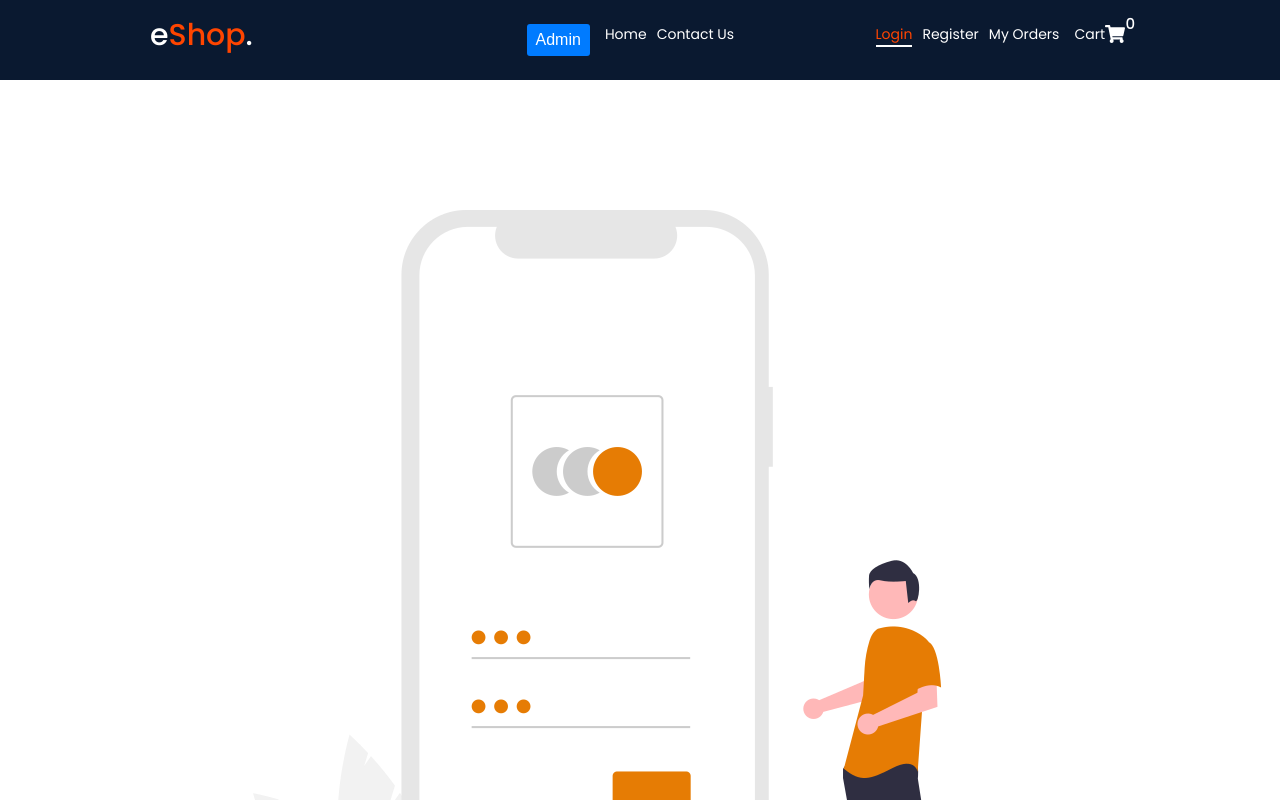
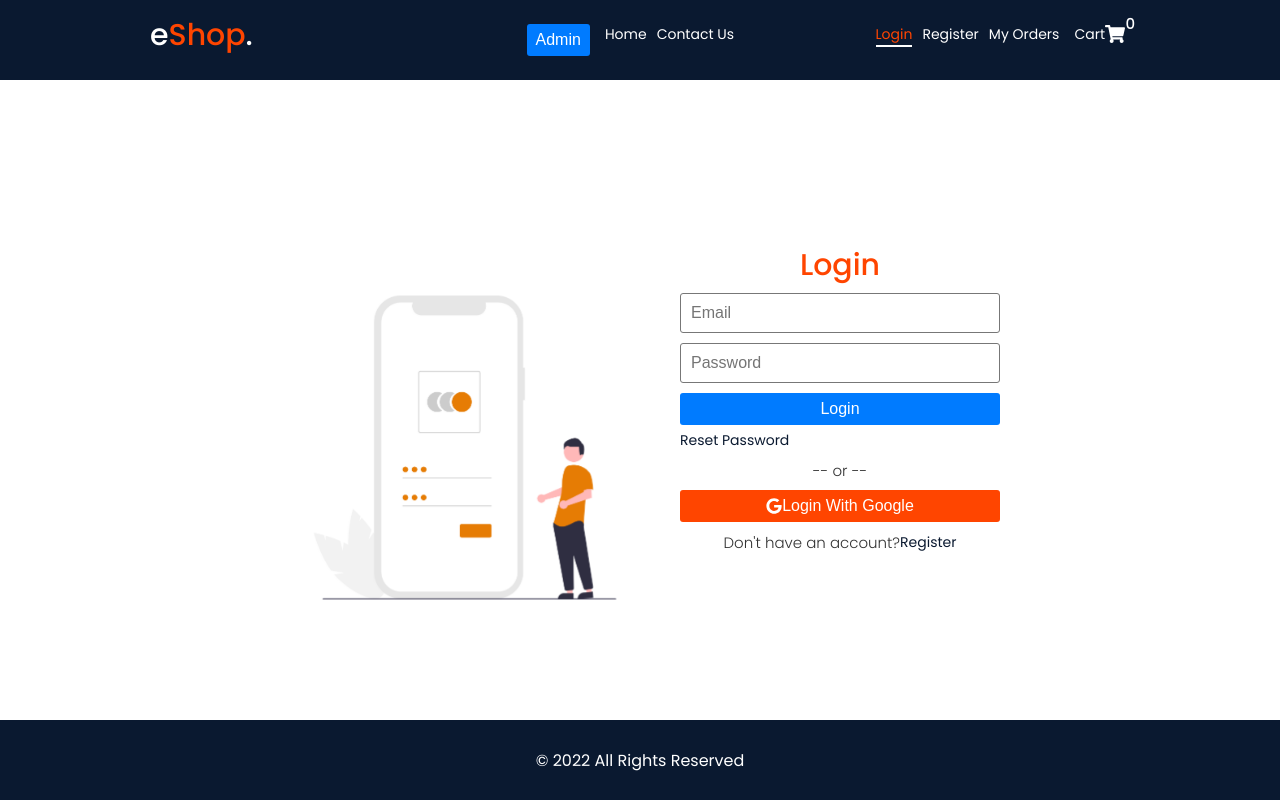
Before and after one commit to Roctim17/Online-Shop, a React (Create React App) app: page /login in a window 1280 px wide. Shown: the top 800 px of the page. Built offline with nearby package versions, Linux system fonts and the light colour scheme.

Commit message:
done login

```diff
--- a/src/pages/Login.js
+++ b/src/pages/Login.js
@@ -1,16 +1,32 @@
 import React from 'react';
 import styles from "../Style/auth.module.scss"
 import loginImg from '../assets/login.png'
+import { Link } from 'react-router-dom';
+import { FaGoogle } from "react-icons/fa";
 
 const Login = () => {
     return (
         <section className={`container ${styles.auth}`}>
 
             <div className={styles.img}>
-                <img src={loginImg} alt="Login" />
+                <img src={loginImg} alt="Login" width="400" />
             </div>
             <div className={styles.form}>
-
+                <h2>Login</h2>
+                <form >
+                    <input type="text" placeholder='Email' required />
+                    <input type="password" placeholder='Password' required />
+                    <button className='--btn --btn-primary --btn-block'>Login</button>
+                    <div className={styles.links}>
+                        <Link to='/reset'>Reset Password</Link>
+                    </div>
+                    <p>-- or --</p>
+                </form>
+                <button className='--btn --btn-danger --btn-block'><FaGoogle color='#fff'/> Login With Google</button>
+                <span className={styles.register}>
+                    <p>Don't have an account?</p>
+                    <Link to='/register'>Register</Link>
+                </span>
             </div>
         </section>
     );
--- a/src/pages/Reset.js
+++ b/src/pages/Reset.js
@@ -0,0 +1,11 @@
+import React from 'react';
+
+const Reset = () => {
+    return (
+        <div>
+
+        </div>
+    );
+};
+
+export default Reset;
```
